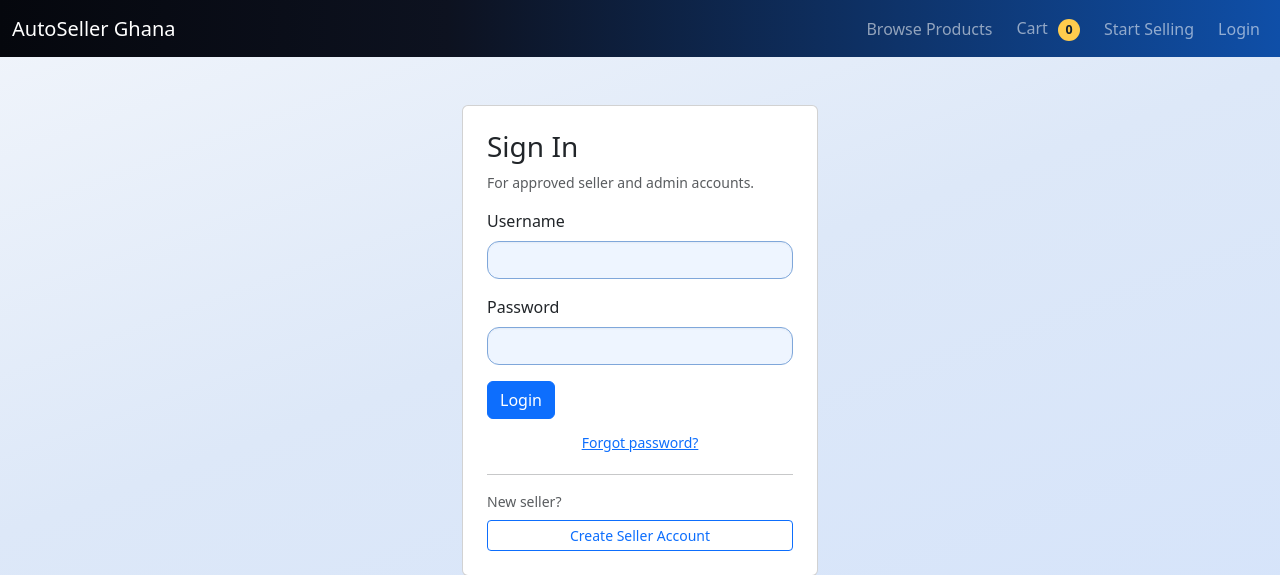
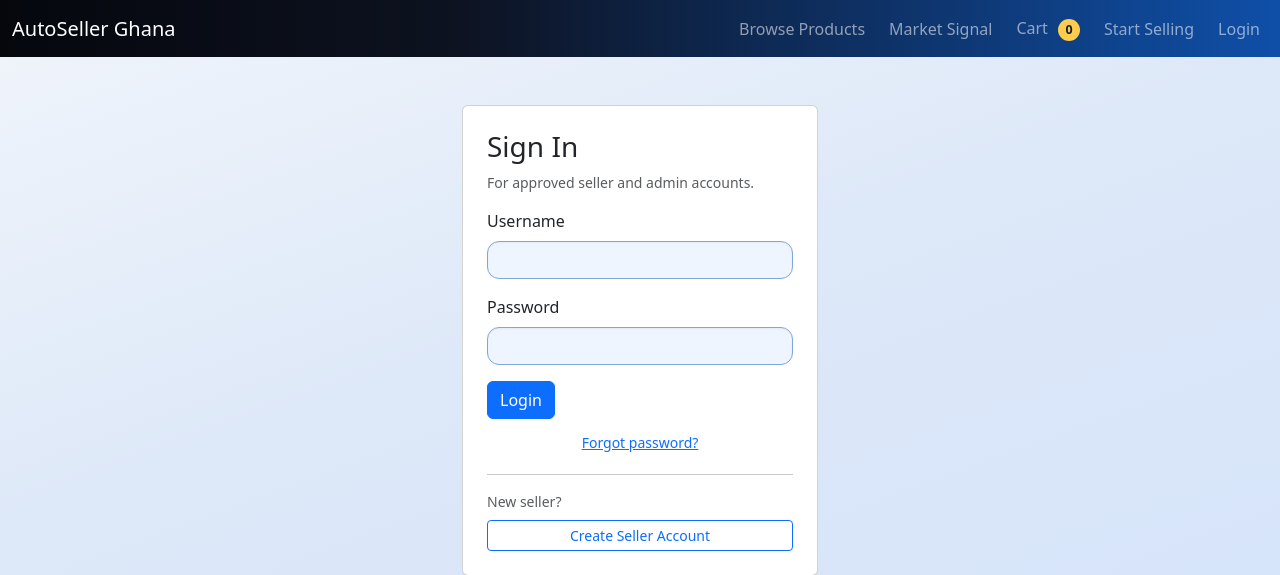
Before and after one commit to emmanuelboadu051-del/autoseller-ghana, a Flask app: a page that uses templates/layout.html in a window 1280 px wide. Shown: the top 575 px of the page. Run offline with Flask 3, Linux system fonts and the light colour scheme.

Commit message:
Add Market Signal link to layout

```diff
--- a/templates/layout.html
+++ b/templates/layout.html
@@ -136,6 +136,7 @@
       .sidebar-link.icon-store i { color: #38bdf8; }
       .sidebar-link.icon-password i { color: #f472b6; }
       .sidebar-link.icon-market i { color: #4ade80; }
+      .sidebar-link.icon-signal i { color: #facc15; }
       .sidebar-link.icon-cart i { color: #93c5fd; }
       .sidebar-link.icon-logout i { color: #fca5a5; }
 
@@ -253,11 +254,13 @@
             <a class="sidebar-link icon-orders{% if request.endpoint == 'orders' %} active-link{% endif %}" href="{{ url_for('orders') }}"><i class="fa-solid fa-receipt"></i>Orders</a>
             {% if current_user.role == 'admin' %}
             <a class="sidebar-link icon-users{% if request.endpoint == 'users' %} active-link{% endif %}" href="{{ url_for('users') }}"><i class="fa-solid fa-users"></i>Users</a>
+            <a class="sidebar-link icon-products{% if request.endpoint == 'admin_seller_products' %} active-link{% endif %}" href="{{ url_for('admin_seller_products') }}"><i class="fa-solid fa-boxes-stacked"></i>Seller Products</a>
             <a class="sidebar-link icon-audit{% if request.endpoint == 'audit_logs' %} active-link{% endif %}" href="{{ url_for('audit_logs') }}"><i class="fa-solid fa-clipboard-list"></i>Audit Logs</a>
             <a class="sidebar-link icon-settings{% if request.endpoint == 'alert_settings' %} active-link{% endif %}" href="{{ url_for('alert_settings') }}"><i class="fa-solid fa-gear"></i>Settings</a>
             {% endif %}
             <a class="sidebar-link icon-store{% if request.endpoint == 'store_settings' %} active-link{% endif %}" href="{{ url_for('store_settings') }}"><i class="fa-solid fa-store"></i>Store Settings</a>
             <a class="sidebar-link icon-password{% if request.endpoint == 'change_password' %} active-link{% endif %}" href="{{ url_for('change_password') }}"><i class="fa-solid fa-key"></i>Change Password</a>
+            <a class="sidebar-link icon-signal{% if request.endpoint in ['market_signal', 'market_signal_board'] %} active-link{% endif %}" href="{{ url_for('market_signal_board') }}"><i class="fa-solid fa-bolt"></i>Market Signal</a>
             <a class="sidebar-link icon-market{% if request.endpoint == 'marketplace' %} active-link{% endif %}" href="{{ url_for('marketplace') }}"><i class="fa-solid fa-shop"></i>Public Market</a>
             <a class="sidebar-link icon-cart{% if request.endpoint == 'cart' %} active-link{% endif %}" href="{{ url_for('cart') }}"><i class="fa-solid fa-cart-shopping"></i>Cart <span class="cart-badge">{{ cart_count }}</span></a>
             <a class="sidebar-link icon-logout" href="{{ url_for('logout') }}"><i class="fa-solid fa-right-from-bracket"></i>Logout</a>
@@ -290,6 +293,7 @@
           <div class="collapse navbar-collapse show">
             <ul class="navbar-nav ms-auto align-items-lg-center gap-lg-2">
               <li class="nav-item"><a class="nav-link" href="{{ url_for('marketplace') }}">Browse Products</a></li>
+              <li class="nav-item"><a class="nav-link" href="{{ url_for('market_signal') }}">Market Signal</a></li>
               <li class="nav-item"><a class="nav-link" href="{{ url_for('cart') }}">Cart <span class="cart-badge">{{ cart_count }}</span></a></li>
               <li class="nav-item"><a class="nav-link" href="{{ url_for('register') }}">Start Selling</a></li>
               <li class="nav-item"><a class="nav-link" href="{{ url_for('login') }}">Login</a></li>
```
